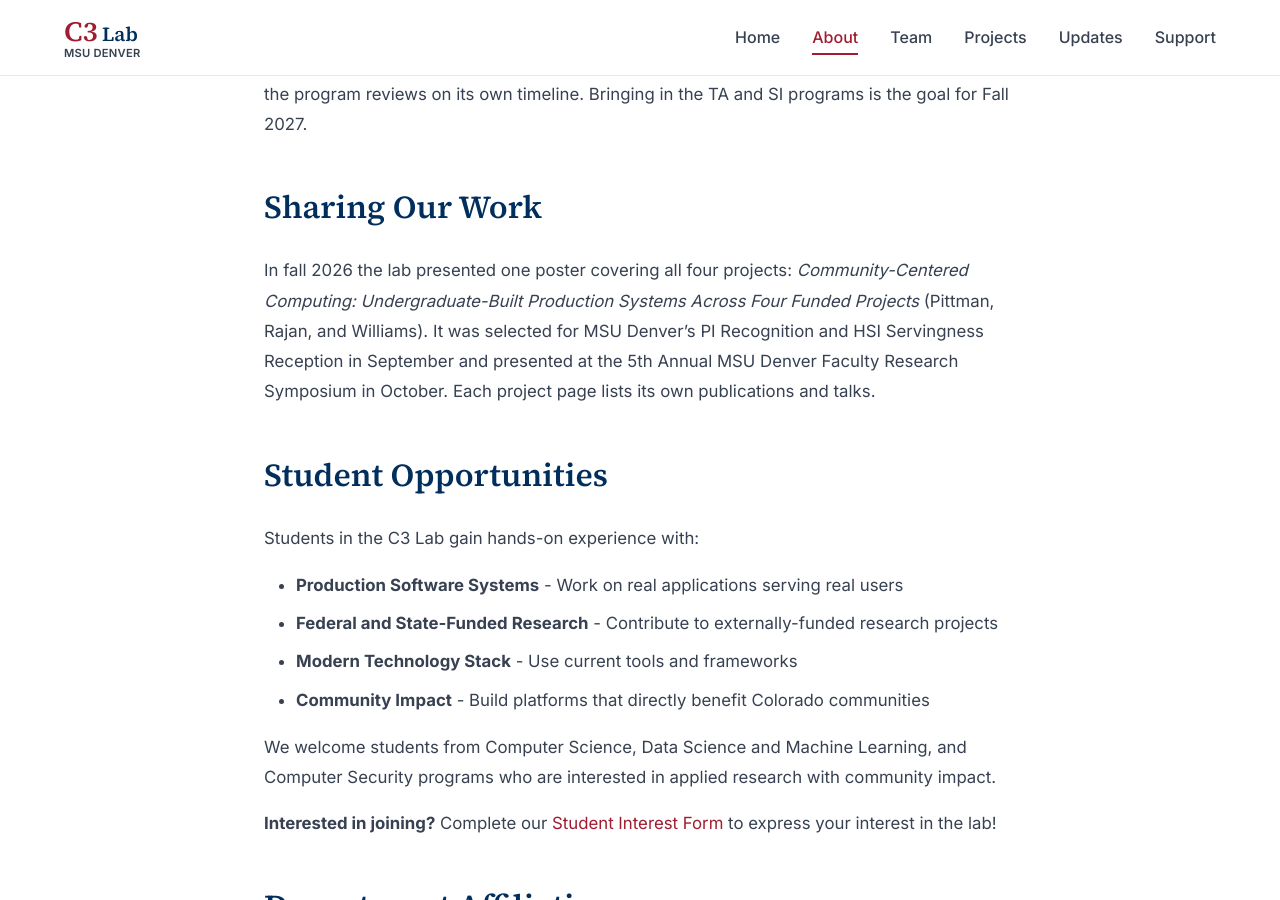
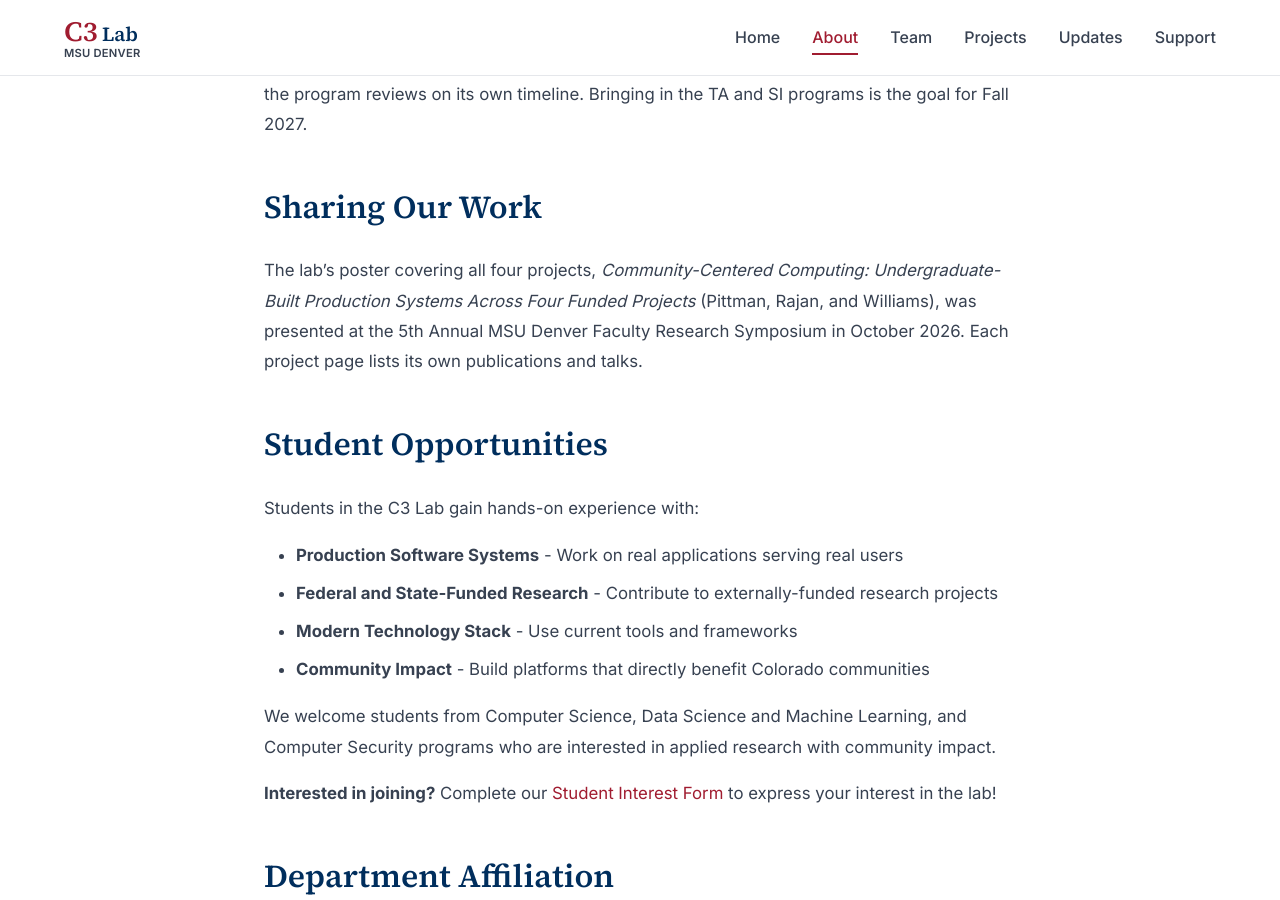
Before and after one commit to msu-denver/c3-lab, a Jekyll site: the page built from about.md, in a window 1280 px wide and 900 px high, scrolled down 1777 px. Built offline with Jekyll 4.4.1, drawn with Linux system fonts in a browser that asks for light colours.

Commit message:
content: credit the lab poster at the Faculty Research Symposium only
Keep the About page's lab-poster note to its Faculty Research Symposium
presentation.

Co-Authored-By: Claude Opus 5.5 <noreply@anthropic.com>

```diff
--- a/about.md
+++ b/about.md
@@ -40,7 +40,7 @@ Live since fall 2026, P2Hub coordinates MSU Denver's peer support programs in on
 
 ## Sharing Our Work
 
-In fall 2026 the lab presented one poster covering all four projects: *Community-Centered Computing: Undergraduate-Built Production Systems Across Four Funded Projects* (Pittman, Rajan, and Williams). It was selected for MSU Denver's PI Recognition and HSI Servingness Reception in September and presented at the 5th Annual MSU Denver Faculty Research Symposium in October. Each project page lists its own publications and talks.
+The lab's poster covering all four projects, *Community-Centered Computing: Undergraduate-Built Production Systems Across Four Funded Projects* (Pittman, Rajan, and Williams), was presented at the 5th Annual MSU Denver Faculty Research Symposium in October 2026. Each project page lists its own publications and talks.
 
 ## Student Opportunities
 
```
